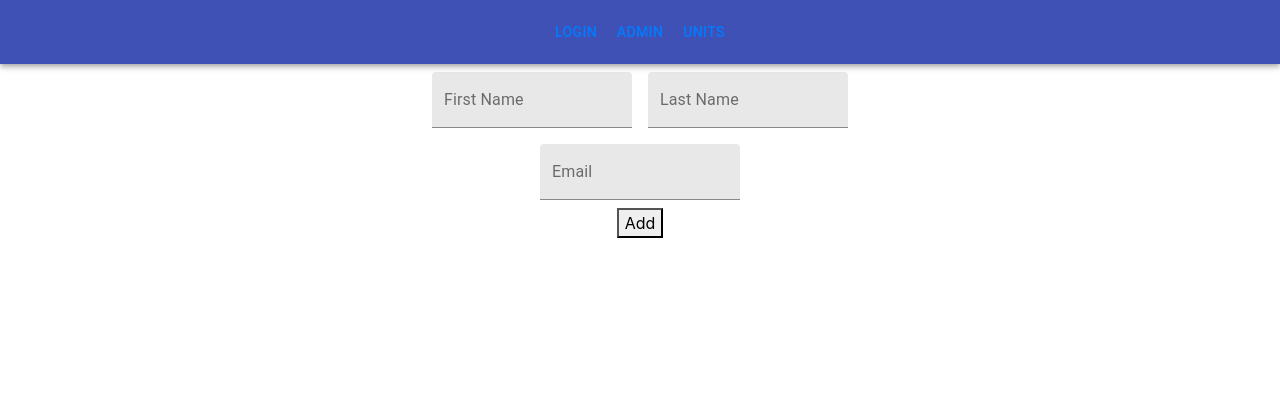
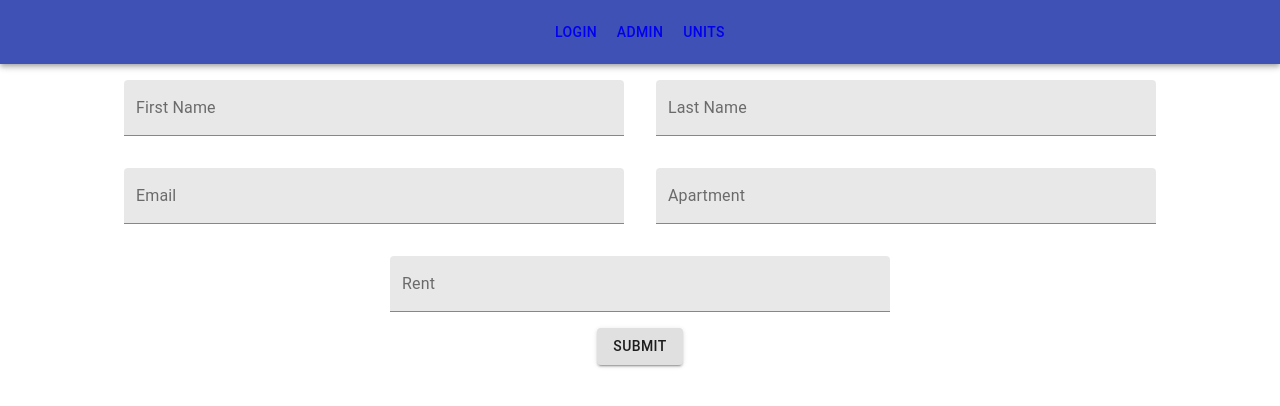
Before and after one commit to logunlaja26/Bellwood-property-webpage, a React (Create React App) app: page /addtenant in a window 1280 px wide. Shown: the top 406 px of the page. Built offline with nearby package versions, Linux system fonts and the light colour scheme.

Commit message:
included loading screen & more tenant data columns

```diff
--- a/src/components/Admin/Displaytenants.js
+++ b/src/components/Admin/Displaytenants.js
@@ -1,12 +1,44 @@
 import React, { Component } from "react";
 import Header from "../PageStructure/Header";
-import "bootstrap/dist/css/bootstrap.min.css";
 import firebase from "firebase";
+import { withStyles, makeStyles } from "@material-ui/core/styles";
+import Table from "@material-ui/core/Table";
+import TableBody from "@material-ui/core/TableBody";
+import TableCell from "@material-ui/core/TableCell";
+import TableContainer from "@material-ui/core/TableContainer";
+import TableHead from "@material-ui/core/TableHead";
+import TableRow from "@material-ui/core/TableRow";
+import Paper from "@material-ui/core/Paper";
+import CircularProgress from "@material-ui/core/CircularProgress";
+
+const StyledTableCell = withStyles((theme) => ({
+  head: {
+    backgroundColor: theme.palette.common.black,
+    color: theme.palette.common.white,
+  },
+  body: {
+    fontSize: 14,
+  },
+}))(TableCell);
+
+const StyledTableRow = withStyles((theme) => ({
+  root: {
+    "&:nth-of-type(odd)": {
+      backgroundColor: theme.palette.action.hover,
+    },
+  },
+}))(TableRow);
+
+const useStyles = makeStyles({
+  table: {
+    minWidth: 700,
+  },
+});
 
 export class Displaytenants extends Component {
   constructor(props) {
     super(props);
-    this.state = { tenantsList: [] };
+    this.state = { tenantsList: [], isLoading: true };
   }
 
   componentDidMount() {
@@ -19,42 +51,56 @@
           const data = doc.data();
           tenantsList.push(data);
         });
-        this.setState({ tenantsList: tenantsList });
+        this.setState({ tenantsList: tenantsList, isLoading: false });
       })
       .catch((error) => console.log(error));
     console.log("Data is being displayed.....");
   }
 
   render() {
-    return (
+    const { classes } = this.props;
+    return this.state.isLoading ? (
+      <CircularProgress disableShrink />
+    ) : (
       <div>
         <Header />
         <h1>Tenants</h1>
-        <div className="container">
-          <table id="example" className="display table">
-            <thead className="thead-dark">
-              <tr>
-                <th>FirstName</th>
-                <th>Lastname</th>
-                <th>Email</th>
-              </tr>
-            </thead>
-            <tbody>
-              {this.state.tenantsList.map((tenant) => {
-                return (
-                  <tr>
-                    <td>{tenant.firstName}</td>
-                    <td>{tenant.lastName}</td>
-                    <td>{tenant.email}</td>
-                  </tr>
-                );
-              })}
-            </tbody>
-          </table>
-        </div>
+        <TableContainer component={Paper}>
+          <Table className={classes.table} aria-label="customized table">
+            <TableHead>
+              <TableRow>
+                <StyledTableCell>FirstName</StyledTableCell>
+                <StyledTableCell align="center">Lastname</StyledTableCell>
+                <StyledTableCell align="center">Email</StyledTableCell>
+                <StyledTableCell align="center">Apartment</StyledTableCell>
+                <StyledTableCell align="center">Rent</StyledTableCell>
+              </TableRow>
+            </TableHead>
+            <TableBody>
+              {this.state.tenantsList.map((tenant) => (
+                <StyledTableRow key={tenant.lastName}>
+                  <StyledTableCell align="left">
+                    {tenant.firstName}
+                  </StyledTableCell>
+                  <StyledTableCell align="center">
+                    {tenant.lastName}
+                  </StyledTableCell>
+                  <StyledTableCell align="center">
+                    {tenant.email}
+                  </StyledTableCell>
+                  <StyledTableCell align="center">
+                    {tenant.apartment}
+                  </StyledTableCell>
+                  <StyledTableCell align="center">
+                    {tenant.rent}
+                  </StyledTableCell>
+                </StyledTableRow>
+              ))}
+            </TableBody>
+          </Table>
+        </TableContainer>
       </div>
     );
   }
 }
-
-export default Displaytenants;
+export default withStyles(useStyles)(Displaytenants);
--- a/src/components/Admin/Newtenantform.js
+++ b/src/components/Admin/Newtenantform.js
@@ -3,13 +3,14 @@
 import TextField from "@material-ui/core/TextField";
 import { withStyles } from "@material-ui/core/styles";
 import firebase from "firebase";
+import Button from "@material-ui/core/Button";
 //import "./../../App.css";
 
 const useStyles = (theme) => ({
   root: {
     "& .MuiTextField-root": {
-      margin: theme.spacing(1),
-      width: 200,
+      margin: theme.spacing(2),
+      width: 500,
     },
   },
 });
@@ -21,6 +22,8 @@
       firstName: "",
       lastName: "",
       email: "",
+      apartment: "",
+      rent: "",
     };
     this.onChange = this.onChange.bind(this);
   }
@@ -31,13 +34,22 @@
 
   addNewTenant = (e) => {
     e.preventDefault();
-    const { tenantId, firstName, lastName, email } = this.state;
+    const {
+      tenantId,
+      firstName,
+      lastName,
+      email,
+      apartment,
+      rent,
+    } = this.state;
     const db = firebase.firestore();
     db.collection("tenants")
       .add({
         firstName,
         lastName,
         email,
+        apartment,
+        rent,
       })
       .then((docRef) => {
         const tenantDocId = docRef.id;
@@ -48,6 +60,8 @@
           firstName: firstName,
           lastName: lastName,
           email: email,
+          apartment: apartment,
+          rent: rent,
         });
 
         console.log("Document written with ID: ", tenantDocId);
@@ -79,7 +93,6 @@
               label="First Name"
               name="firstName"
               type="text"
-              autoComplete="current-password"
               variant="filled"
               value={this.state.firstName}
               onChange={this.onChange}
@@ -89,7 +102,6 @@
               label="Last Name"
               name="lastName"
               type="text"
-              autoComplete="current-password"
               variant="filled"
               value={this.state.lastName}
               onChange={this.onChange}
@@ -106,8 +118,28 @@
               value={this.state.email}
               onChange={this.onChange}
             />
+            <TextField
+              id="filled-password-input"
+              label="Apartment"
+              name="apartment"
+              type="text"
+              variant="filled"
+              value={this.state.apartment}
+              onChange={this.onChange}
+            />
+            <TextField
+              id="filled-password-input"
+              label="Rent"
+              name="rent"
+              type="text"
+              variant="filled"
+              value={this.state.rent}
+              onChange={this.onChange}
+            />
           </div>
-          <button type="submit">Add</button>
+          <Button type="submit" variant="contained">
+            Submit
+          </Button>
         </form>
       </div>
     );
```
